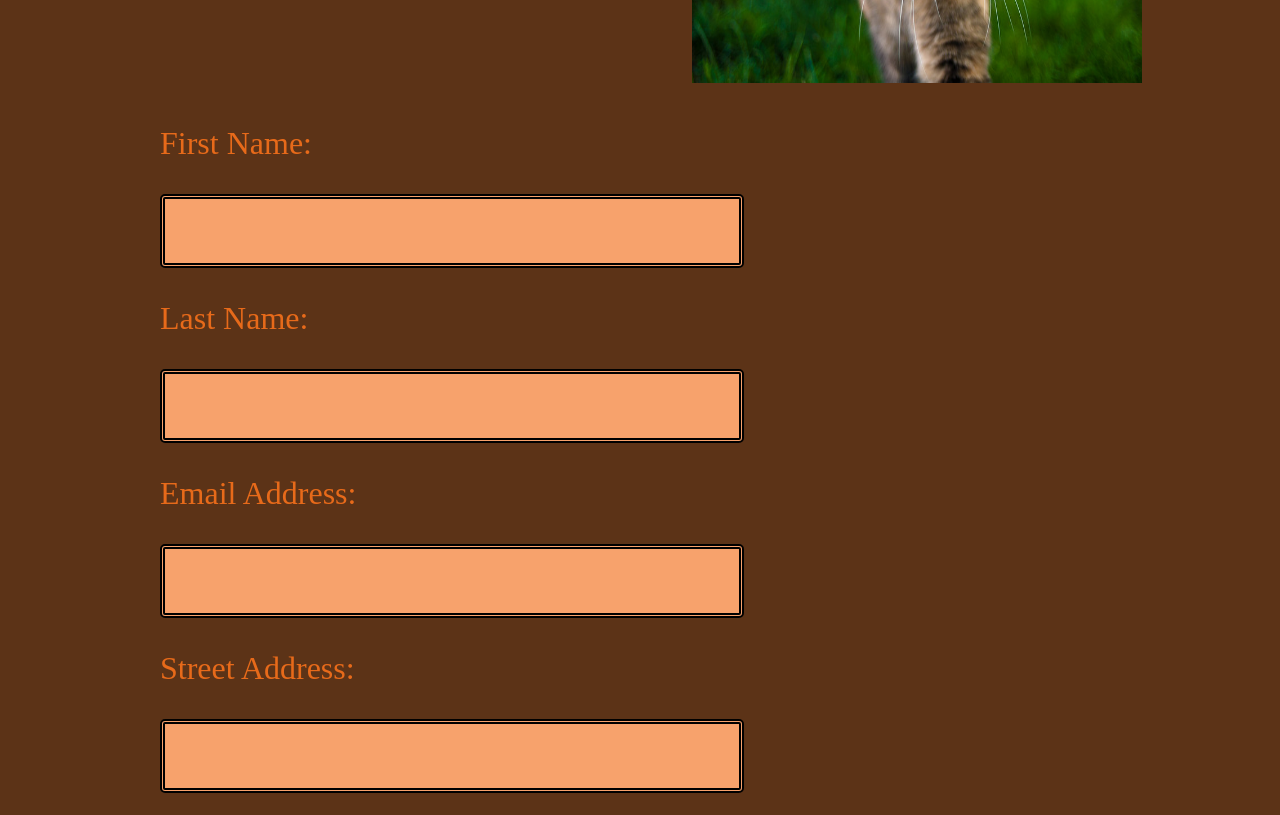
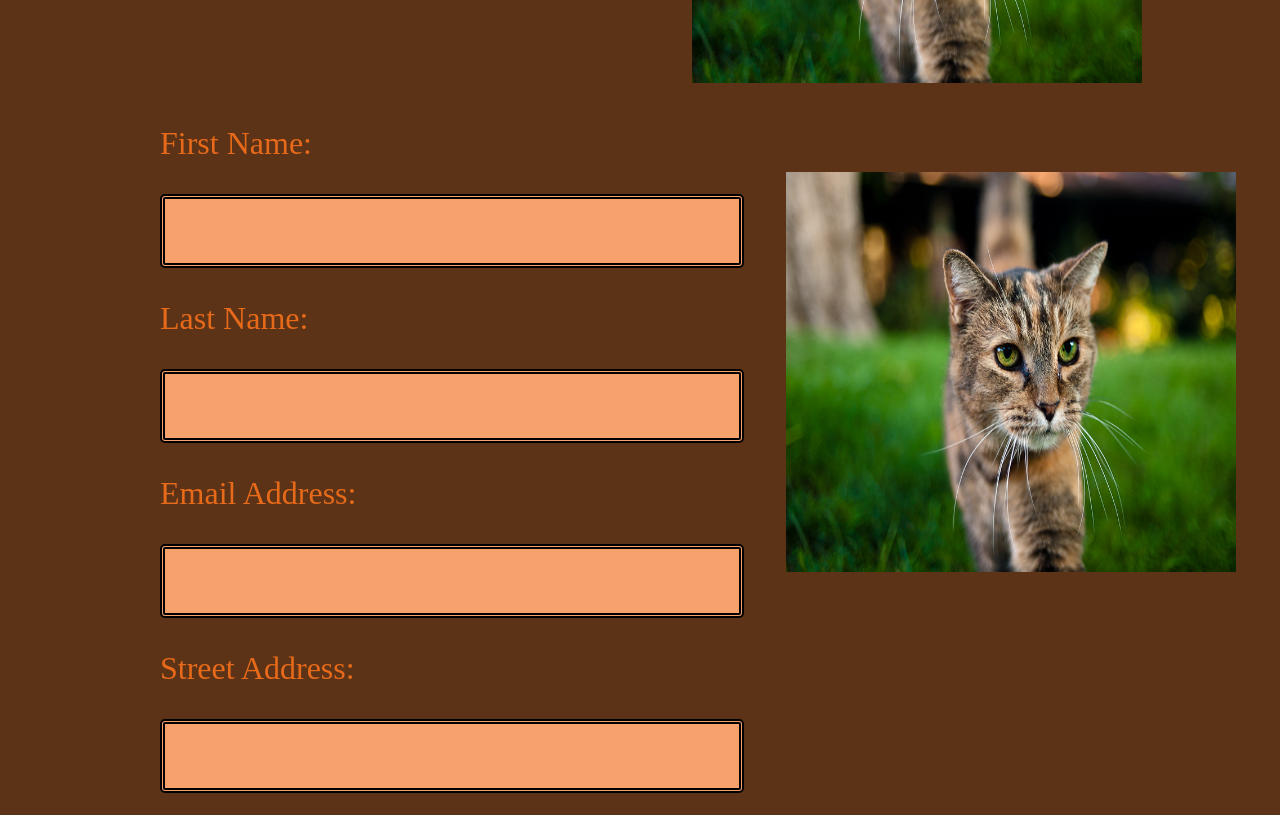
Before and after one commit to Z4NC0RE/cats, a plain HTML site: page newsletter.html in a window 1280 px wide. Shown: the part 660-1475 px from the top of the page. Drawn offline with Linux system fonts and the light colour scheme.

Commit message:
hkcvbda, mcd

```diff
--- a/newsletter.html
+++ b/newsletter.html
@@ -38,6 +38,9 @@
                         <form action="mailto:email@email.com">
                             <tr>
                                 <td><label for="fname">First Name:</label></td>
+                                <td rowspan="6">
+                                    <img src="images/cat4.jpg" alt="cat walking to camera" class="catwalkingImg2">
+                                </td>
                             </tr>
                             <tr>
                                 <td><input type="text" name="fname"></td>
```
